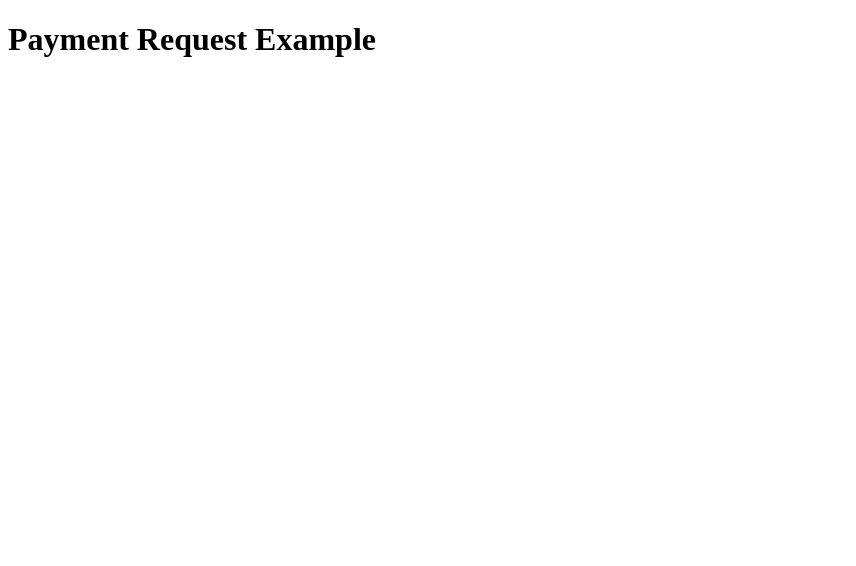
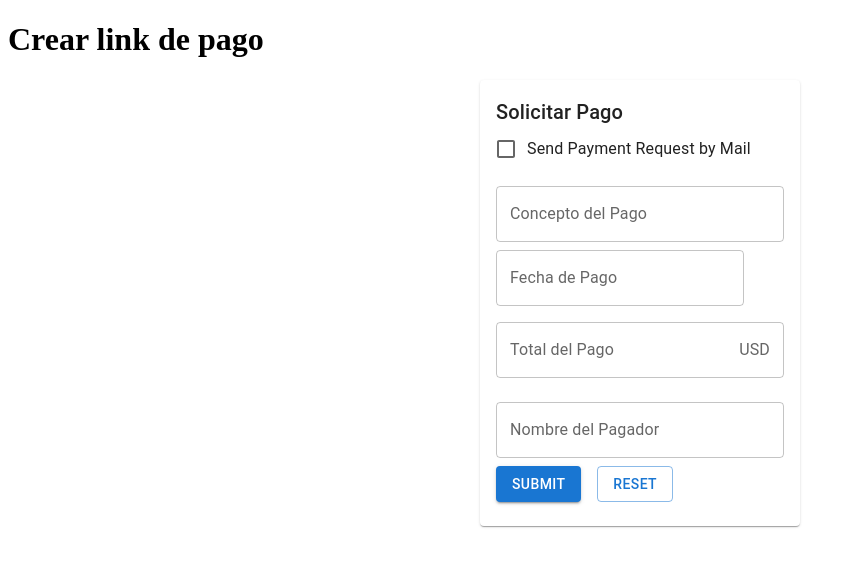
Before and after one commit to leti-berardo/pagos360_test, a Next.js app: page /payment-request/payment-request in a window 1280 px wide. Shown: the top 566 px of the page, without its empty margins (0-856 px from the left). Built offline with nearby package versions, Linux system fonts and the light colour scheme.

Commit message:
form working

```diff
--- /dev/null
+++ b/components/payment-request-form/paymentRequestForms.module.scss
@@ -0,0 +1,7 @@
+.PaymentRequestForm {
+  background-color: pink;
+  border-radius: 15px;
+  max-width: 20rem;
+  margin-left: auto;
+  margin-right: auto;
+}
--- /dev/null
+++ b/components/payment-request-form/paymentRequetsForm.tsx
@@ -0,0 +1,154 @@
+import React, { useState } from "react";
+import {
+  Card,
+  CardContent,
+  Checkbox,
+  FormControl,
+  FormControlLabel,
+  InputAdornment,
+  TextField,
+  Typography,
+  Stack,
+  Button,
+} from "@mui/material";
+import { AdapterDayjs } from "@mui/x-date-pickers/AdapterDayjs";
+import { LocalizationProvider } from "@mui/x-date-pickers/LocalizationProvider";
+import { DatePicker } from "@mui/x-date-pickers/DatePicker";
+
+import styles from "./paymentRequestForms.module.scss";
+import { addDays } from "date-fns";
+import dayjs from "dayjs";
+
+const PaymentForm: React.FC = () => {
+  const [sendByMail, setSendByMail] = useState<boolean>(false);
+  const [email, setEmail] = useState<string>("");
+  const [concepto, setConcepto] = useState<string>("");
+  const [selectedDate, setSelectedDate] = useState<Date | null>(null);
+  const [totalPago, setTotalPago] = useState<string>("");
+  const [nombrePagador, setNombrePagador] = useState<string>("");
+  const [formErrors, setFormErrors] = useState<any>({});
+
+  const minDate = dayjs();
+
+  const handleSubmit = (e: React.FormEvent) => {
+    e.preventDefault();
+
+    // Basic form validation
+    const errors: any = {};
+    if (!concepto) errors.concepto = "Concepto is required";
+    if (!selectedDate) errors.date = "Date is required";
+    if (!totalPago) errors.totalPago = "Total is required";
+    if (!nombrePagador) errors.nombrePagador = "Nombre del Pagador is required";
+    if (sendByMail && !email) errors.email = "Email is required";
+
+    if (Object.keys(errors).length > 0) {
+      setFormErrors(errors);
+      return;
+    }
+
+    // Handle form submission here
+    console.log("Form submitted:", {
+      sendByMail,
+      email,
+      concepto,
+      selectedDate,
+      totalPago,
+      nombrePagador,
+    });
+
+    // Reset form and errors
+    setFormErrors({});
+    setEmail("");
+    setConcepto("");
+    setSelectedDate(null);
+    setTotalPago("");
+    setNombrePagador("");
+  };
+
+  return (
+    <Card className={styles.PaymentRequestForm}>
+      <CardContent>
+        <Typography variant="h6">Solicitar Pago</Typography>
+        <form onSubmit={handleSubmit}>
+          <FormControlLabel
+            control={
+              <Checkbox
+                checked={sendByMail}
+                onChange={(e) => setSendByMail(e.target.checked)}
+              />
+            }
+            label="Send Payment Request by Mail"
+          />
+          {sendByMail && (
+            <TextField
+              label="Email"
+              fullWidth
+              value={email}
+              onChange={(e) => setEmail(e.target.value)}
+              error={!!formErrors.email}
+              helperText={formErrors.email}
+              margin="normal"
+            />
+          )}
+          <TextField
+            label="Concepto del Pago"
+            fullWidth
+            value={concepto}
+            onChange={(e) => setConcepto(e.target.value)}
+            error={!!formErrors.concepto}
+            helperText={formErrors.concepto}
+            margin="normal"
+          />
+          <LocalizationProvider dateAdapter={AdapterDayjs}>
+            <DatePicker
+              label="Fecha de Pago"
+              value={selectedDate}
+              onChange={(newDate) => setSelectedDate(newDate)}
+              minDate={minDate}
+              renderInput={(params) => (
+                <TextField
+                  {...params}
+                  error={!!formErrors.date}
+                  helperText={formErrors.date}
+                />
+              )}
+              margin="normal"
+            />
+          </LocalizationProvider>
+          <TextField
+            label="Total del Pago"
+            type="number"
+            InputProps={{
+              endAdornment: <InputAdornment position="end">USD</InputAdornment>,
+            }}
+            value={totalPago}
+            onChange={(e) => setTotalPago(e.target.value)}
+            error={!!formErrors.totalPago}
+            helperText={formErrors.totalPago}
+            fullWidth
+            margin="normal"
+          />
+          <TextField
+            label="Nombre del Pagador"
+            fullWidth
+            value={nombrePagador}
+            onChange={(e) => setNombrePagador(e.target.value)}
+            error={!!formErrors.nombrePagador}
+            helperText={formErrors.nombrePagador}
+            margin="normal"
+          />
+          <Stack direction="row" spacing={2}>
+            <Button type="submit" variant="contained" color="primary">
+              Submit
+            </Button>
+            <Button type="reset" variant="outlined" color="primary">
+              Reset
+            </Button>
+          </Stack>
+        </form>
+      </CardContent>
+    </Card>
+  );
+};
+
+export default PaymentForm;
--- a/package.json
+++ b/package.json
@@ -6,11 +6,16 @@
     "start": "next start"
   },
   "dependencies": {
+    "@date-io/date-fns": "^1.3.13",
     "@emotion/react": "^11.11.1",
     "@emotion/styled": "^11.11.0",
+    "@mui/lab": "^5.0.0-alpha.141",
     "@mui/material": "^5.14.6",
     "@mui/styled-engine-sc": "^5.14.6",
+    "@mui/x-date-pickers": "^6.11.2",
     "axios": "^1.4.0",
+    "date-fns": "^2.30.0",
+    "dayjs": "^1.11.9",
     "material-symbols": "^0.11.0",
     "next": "latest",
     "react": "18.2.0",
--- a/pages/payment-request/payment-request.tsx
+++ b/pages/payment-request/payment-request.tsx
@@ -1,11 +1,13 @@
 import { useState } from "react";
+import PaymentForm from "../../components/payment-request-form/paymentRequetsForm";
 
 export default function PaymentRequest() {
   const [paymentRequest, setPaymentRequest] = useState(null);
 
   return (
     <div>
-      <h1>Payment Request Example</h1>
+      <h1>Crear link de pago</h1>
+      <PaymentForm></PaymentForm>
     </div>
   );
 }
```
Also changed, not shown: pages/index.tsx (+26 -18 lines), styles/Home.module.scss (+29 -0 lines), 1 other file (tests, documents, lock files or other folders).
